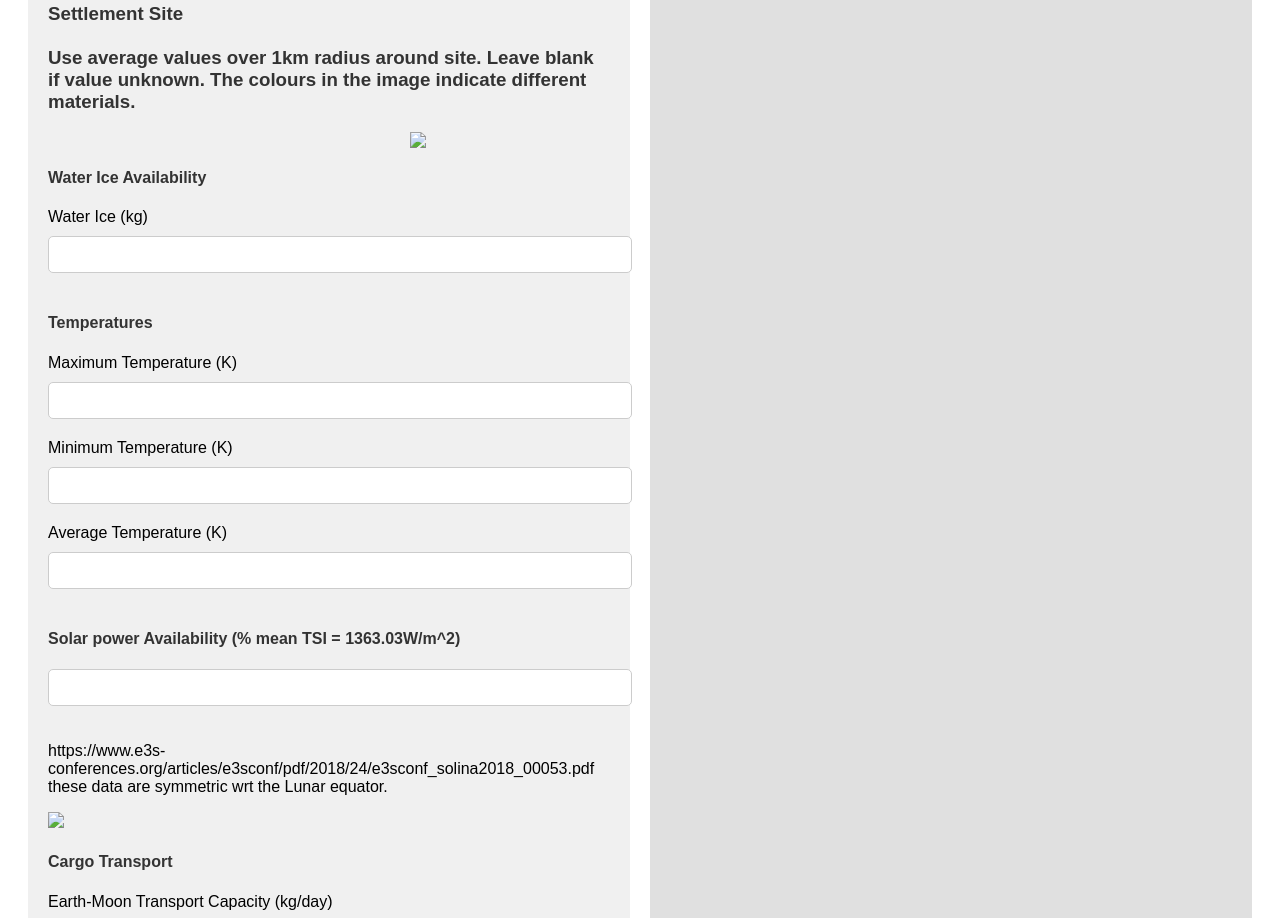
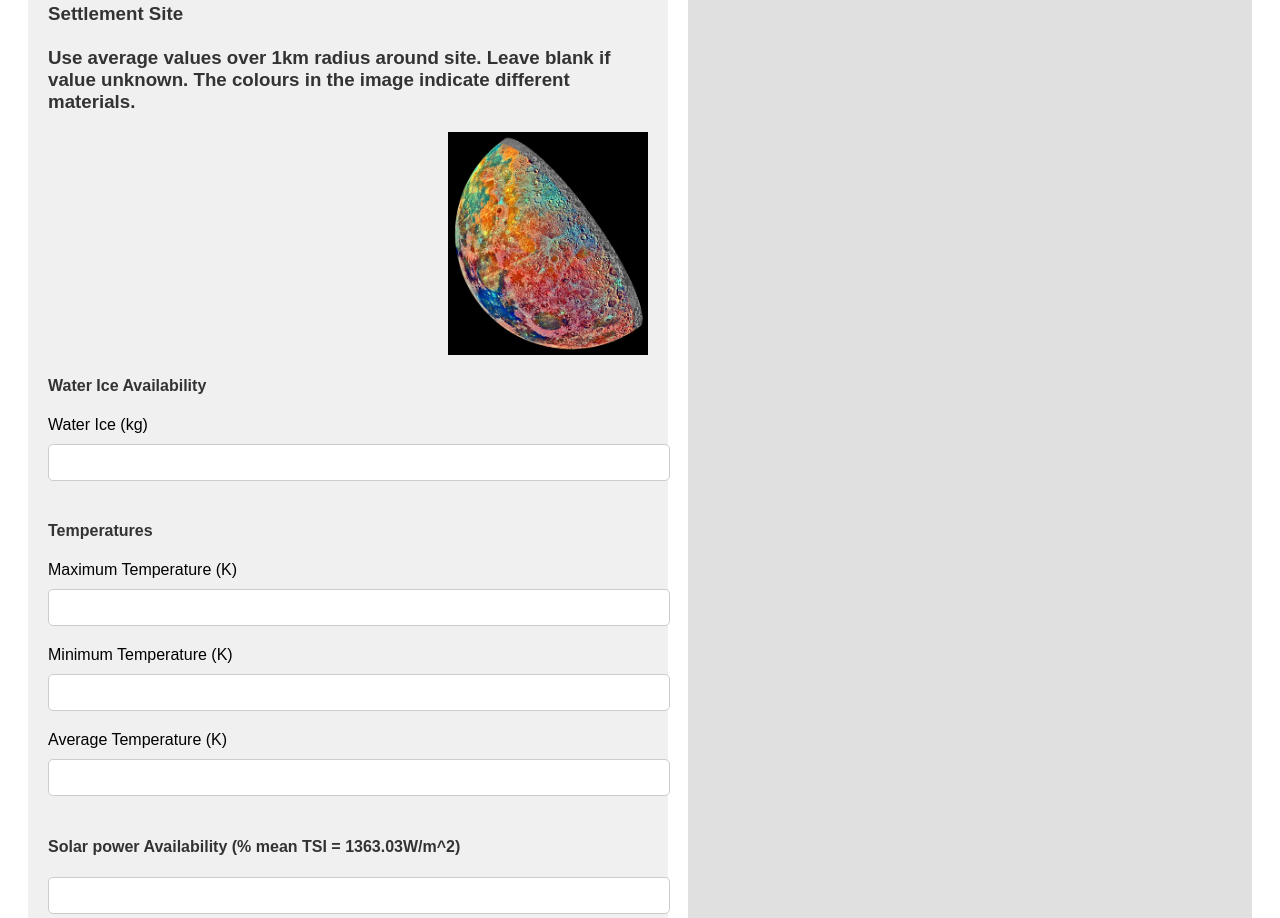
Before and after one commit to rorydick/lunar-settlement-sim, a plain HTML site: page index.html in a window 1280 px wide. Shown: the part 1257-2175 px from the top of the page. Drawn offline with nearby package versions, Linux system fonts and the light colour scheme.

Commit message:
Update index.html

```diff
--- a/index.html
+++ b/index.html
@@ -104,7 +104,7 @@
                     <h3>Settlement Site <br><br>Use average values over 1km radius around site. Leave blank if value
                         unknown.
                         The colours in the image indicate different materials.</h3>
-                    <img class="moonimage" src="images/Moon_Crescent_-_False_Color_Mosaic.jpg">
+                    <img class="moonimage" src="moon-map.jpg">
 
                     <h4>Water Ice Availability</h4>
 
@@ -127,7 +127,7 @@
                     <input type="number" id="earthToMoonTransport" name="earthToMoonTransport">
                     <p>https://www.e3s-conferences.org/articles/e3sconf/pdf/2018/24/e3sconf_solina2018_00053.pdf these
                         data are symmetric wrt the Lunar equator.</p>
-                    <img src="images/lunartable.png" style="max-width:600px" />
+                    <img src="lunartable.png" style="max-width:600px" />
 
                     <h4>Cargo Transport</h4>
 
```
